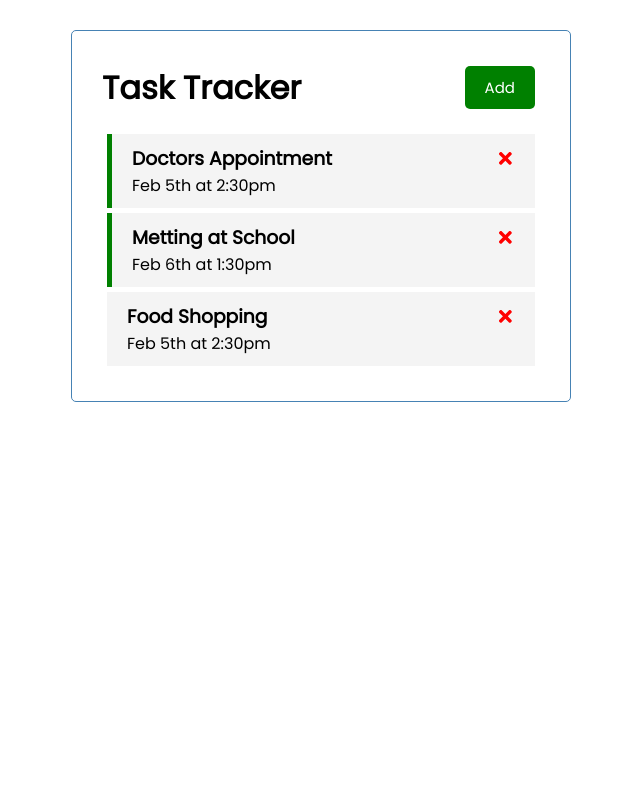
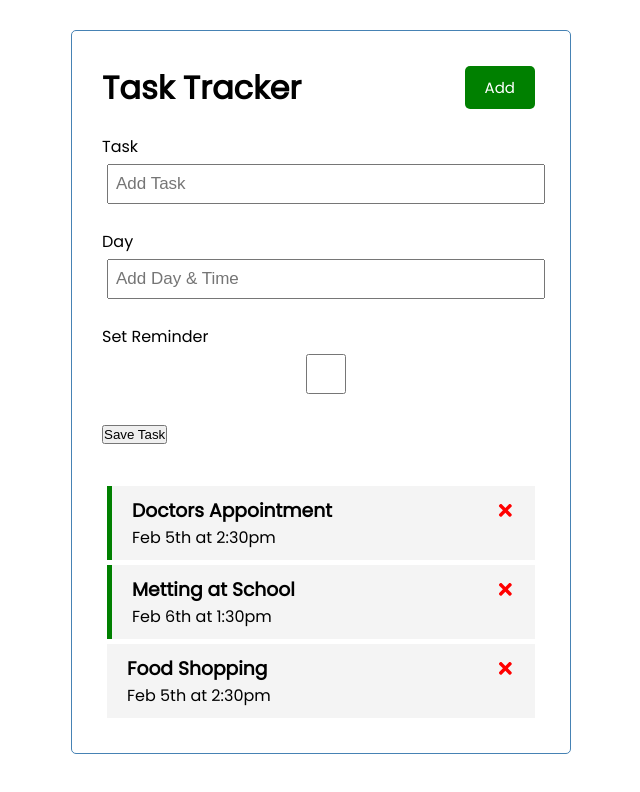
Before and after one commit to artseven/react-refresher, a React (Create React App) app: page / in a window 1280 px wide. Shown: the top 792 px of the page, without its empty margins (319-959 px from the left). Built offline with nearby package versions, Linux system fonts and the light colour scheme.

Commit message:
adding form for creating tasks

```diff
--- a/src/App.js
+++ b/src/App.js
@@ -1,6 +1,7 @@
 import { useState } from "react";
 import Header from "./components/Header";
 import Tasks from "./components/Tasks";
+import AddTask from "./components/AddTask";
 
 const App = () => {
   const [tasks, setTasks] = useState([
@@ -40,6 +41,7 @@ const App = () => {
   return (
     <div className="container">
       <Header />
+      <AddTask />
       {tasks.length > 0 ? (
         <Tasks tasks={tasks} onDelete={deleteTask} onToggle={toggleReminder} />
       ) : (
--- /dev/null
+++ b/src/components/AddTask.js
@@ -0,0 +1,24 @@
+import React from "react";
+
+function AddTask() {
+  return (
+    <form className="add-form">
+      <div className="form-control">
+        <label>Task</label>
+        <input type="text" placeholder="Add Task" />
+      </div>
+      <div className="form-control">
+        <label>Day</label>
+        <input type="text" placeholder="Add Day & Time" />
+      </div>
+      <div className="form-control">
+        <label>Set Reminder</label>
+        <input type="checkbox" />
+      </div>
+
+      <input type="submit" value="Save Task" />
+    </form>
+  );
+}
+
+export default AddTask;
```
Also changed, not shown: 1 other file (tests, documents, lock files or other folders).
